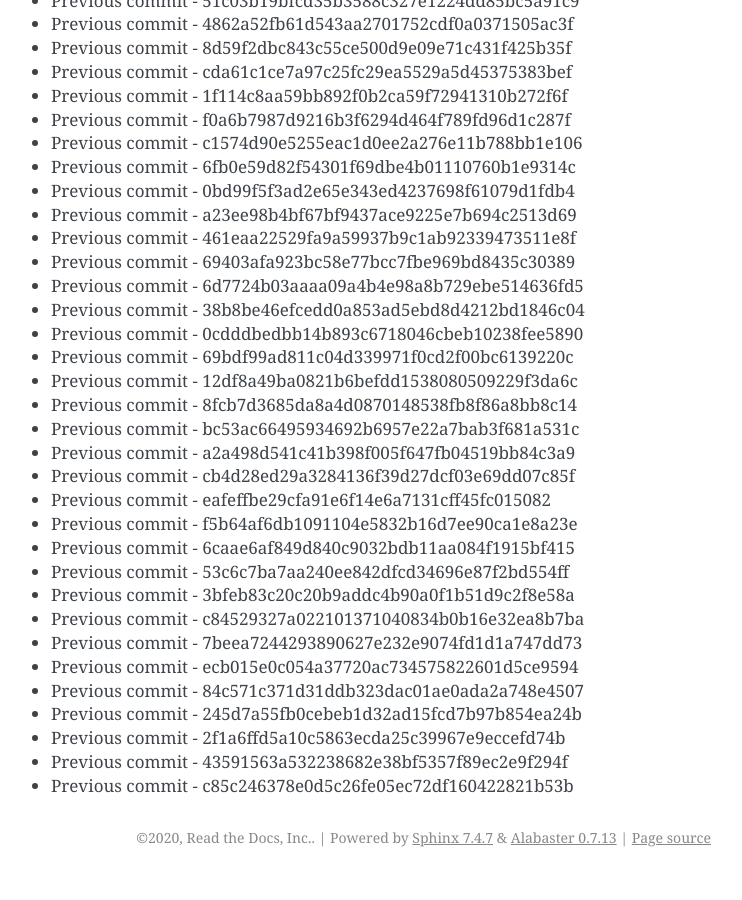
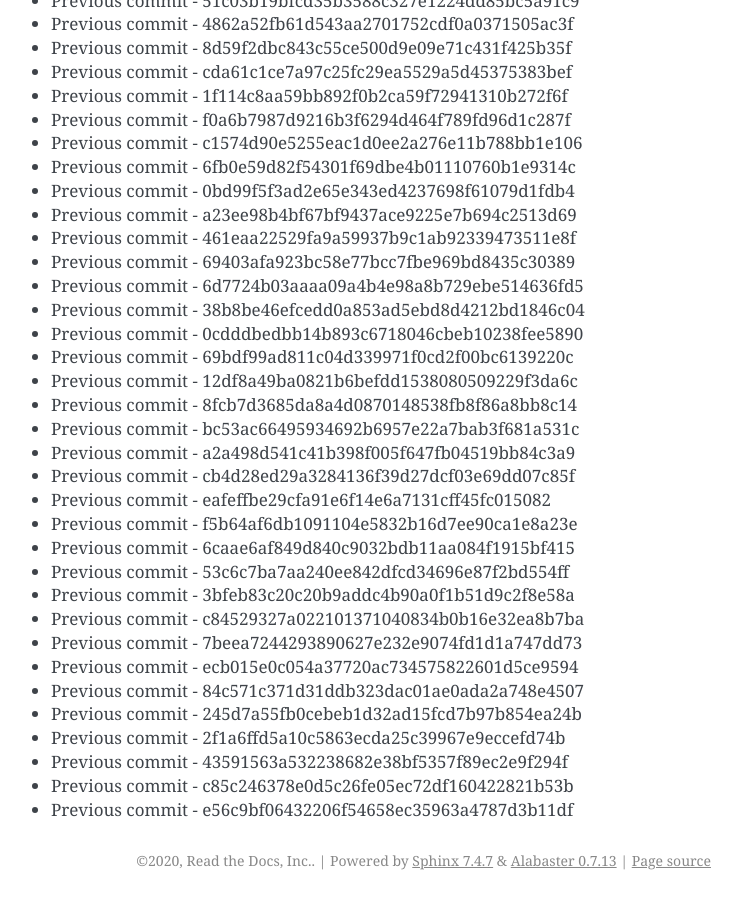
Before and after one commit to readthedocs/rtd-git-stresstest, a Sphinx documentation site: the page built from docs/updates.rst, in a window 1280 px wide and 900 px high, scrolled down 73878 px. Shown: the whole window, without its empty margins (399-1141 px from the left). Built offline with Sphinx 7.4.7, drawn with Linux system fonts in a browser that asks for light colours; before the commit the page ends 74755 px from its top, so only the background shows below that.

Commit message:
Generating commit from previous: e56c9bf06432206f54658ec35963a4787d3b11df

```diff
--- a/docs/updates.rst
+++ b/docs/updates.rst
@@ -3136,3 +3136,4 @@ It can be tested for any performance characteristics.
 * Previous commit - 2f1a6ffd5a10c5863ecda25c39967e9eccefd74b
 * Previous commit - 43591563a532238682e38bf5357f89ec2e9f294f
 * Previous commit - c85c246378e0d5c26fe05ec72df160422821b53b
+* Previous commit - e56c9bf06432206f54658ec35963a4787d3b11df
```
